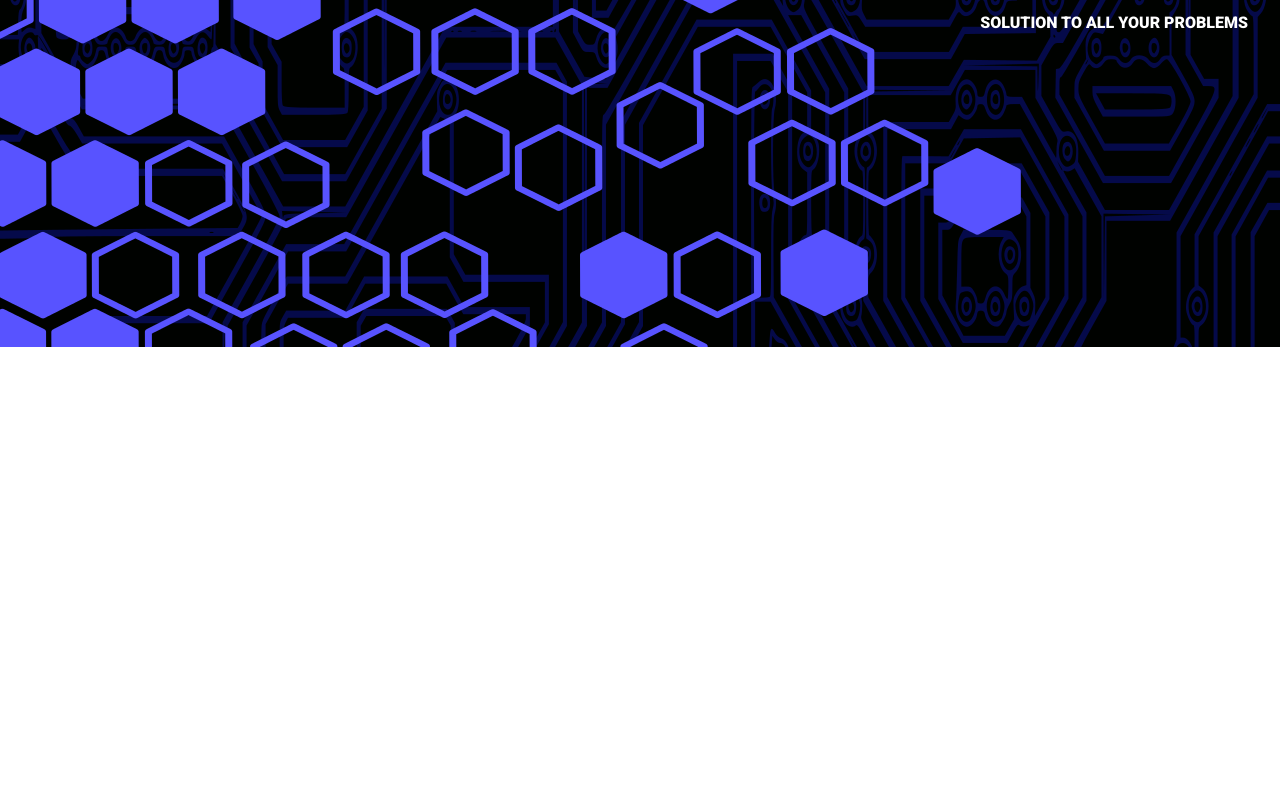
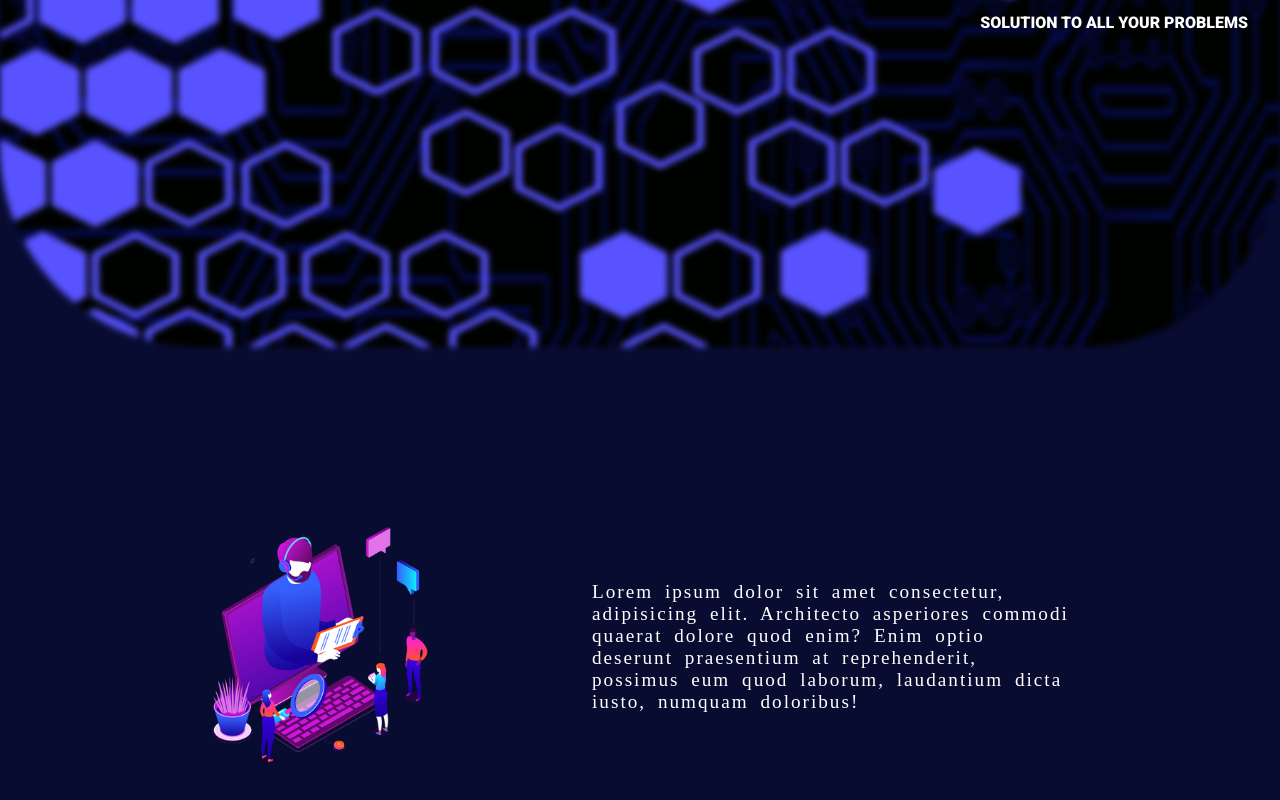
Before and after one commit to deep-coder1/react-techystar_1, a React (Create React App) app: page / in a window 1280 px wide. Shown: the part 504-1304 px from the top of the page. Before the commit the page ends 870 px from the top, so only its background shows below. Built offline with nearby package versions, Linux system fonts and the light colour scheme.

Commit message:
react-techystar work on home section

```diff
--- a/src/components/Home.jsx
+++ b/src/components/Home.jsx
@@ -1,7 +1,9 @@
 import React from "react";
+import vg from "../assets/2.webp"
 
 function Home() {
   return (
+    <>
       <div className="home">
         Home
         <main>
@@ -9,6 +11,15 @@ function Home() {
           <p>Solution to all your problems</p>
         </main>
       </div>
+
+      <div className="home2">
+        <img src={vg} alt="Graphics" />
+
+        <div>
+          <p>Lorem ipsum dolor sit amet consectetur, adipisicing elit. Architecto asperiores commodi quaerat dolore quod enim? Enim optio deserunt praesentium at reprehenderit, possimus eum quod laborum, laudantium dicta iusto, numquam doloribus!</p>
+        </div>
+      </div>
+    </>
   );
 }
 
--- a/src/styles/home.scss
+++ b/src/styles/home.scss
@@ -4,6 +4,7 @@
     width: 100%;
     height: 100vh;
     background-color: $second;
+    border-radius: 0 0 200px 200px;
 
     > main {
         position: absolute;
@@ -34,5 +35,46 @@
         height: 100%;
         position: absolute;
         background: no-repeat center/auto url("../assets/1.png");
+        filter: blur(3px);
+        border-radius: 0 0 200px 200px;
     }
 }
+
+.home2 {
+    width: 100%;
+    height: 100vh;
+    background-color: $second;
+    padding: 500px 0;
+    display: flex;
+    align-items: center;
+    justify-content: center;
+    margin-top: -200px;
+
+    > img {
+        width: 30%;
+        animation: imgUp 0.7s linear infinite alternate;
+    }
+
+    > div {
+        width: 50%;
+        display: flex;
+        flex-direction: column;
+        justify-content: center;
+        align-items: center;
+        padding: 5rem;
+        height: 100vh;
+
+        p {
+            color: $first;
+            letter-spacing: 2px;
+            word-spacing: 5px;
+            font: 100 1.2rem $text2;
+        }
+    }
+}
+
+@keyframes imgUp {
+    to {
+        transform: translateY(-10px);
+    }
+}
```
Also changed, not shown: 1 other file (tests, documents, lock files or other folders). Lines whose indentation alone changed are shown as unchanged.
